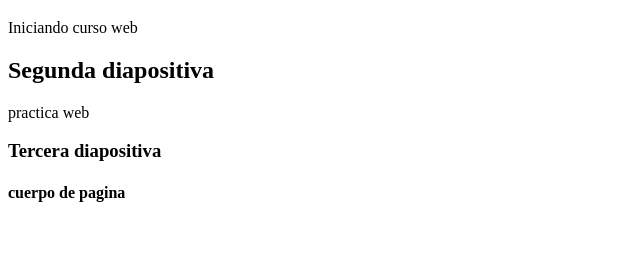
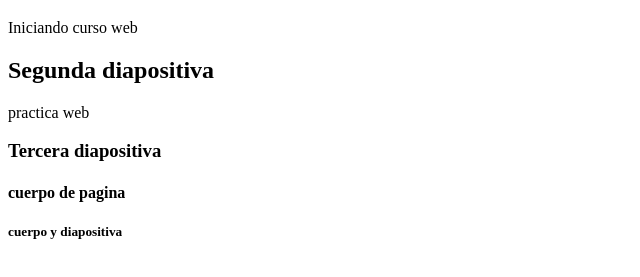
Before and after one commit to EduardoBernalM/Git-hub, a plain HTML site: page index.html in a window 1280 px wide. Shown: the part 61-338 px from the top of the page, without its empty margins (0-640 px from the left). Drawn offline with Linux system fonts and the light colour scheme.

Commit message:
Primer commit

```diff
--- a/index.html
+++ b/index.html
@@ -11,6 +11,6 @@
         <p2>practica web</p2>
         <h3>Tercera diapositiva</h3>
         <h4>cuerpo de pagina</h4>
-
+        <h5>cuerpo y diapositiva<h5>
     </body>
 </html>
```
